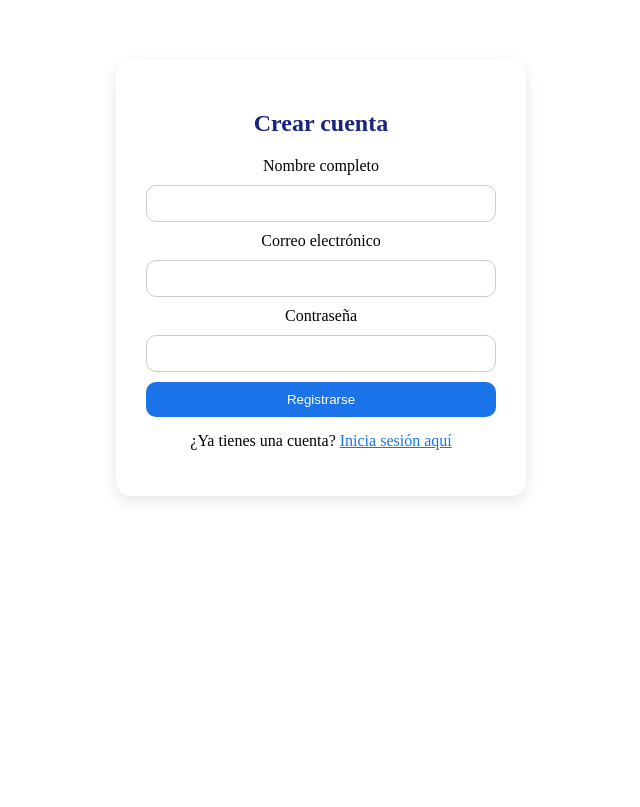
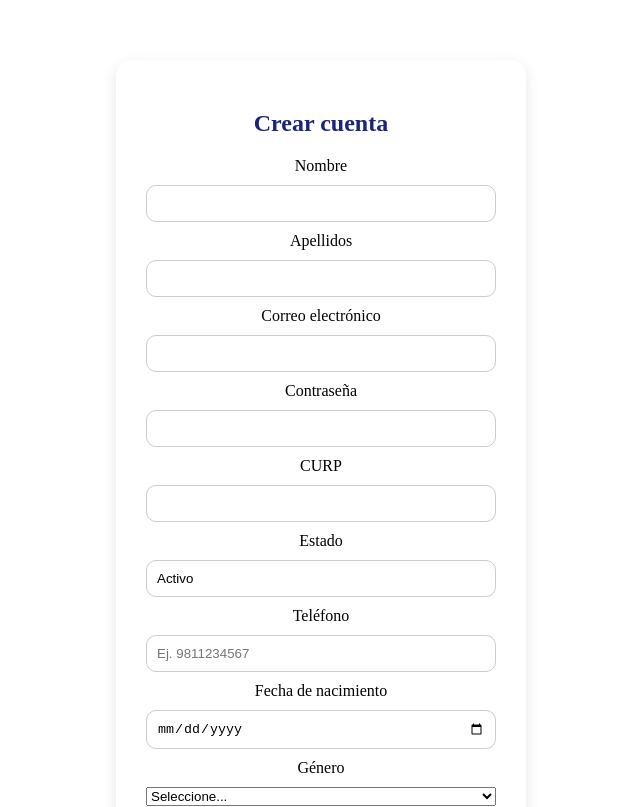
Before and after one commit to CanulJ/QRSalud, an Angular app: page /registro in a window 1280 px wide. Shown: the top 807 px of the page, without its empty margins (319-959 px from the left). Built offline with nearby package versions, Linux system fonts and the light colour scheme.

Commit message:
Edicion de usuarios

```diff
--- a/src/app/Pages/inicio/inicio.html
+++ b/src/app/Pages/inicio/inicio.html
@@ -7,18 +7,28 @@
   </div>
   <div class="card__content">
     <div class="card__text" style="text-align: center">
-        <p class="card__title">{{ usuario?.nombre || 'Usuario' }}</p>
+      <p class="card__title">{{ usuario?.nombre || 'Usuario' }} {{ usuario?.apellidos || '' }}</p>
       <p class="card__description">
+        <!-- Datos críticos -->
+        <strong>Fecha de nacimiento:</strong> {{ usuario?.fechanacimiento | date:'mediumDate' }}<br />
+        <strong>Género:</strong> {{ usuario?.genero || 'No disponible' }}<br />
+        <strong>Estado:</strong> {{ usuario?.estado || 'No disponible' }}<br />
+        <strong>Teléfono:</strong> {{ usuario?.telefono || 'No disponible' }}<br />
+        <strong>CURP:</strong> {{ usuario?.curp || 'No disponible' }}<br />
+        <strong>Origen:</strong> {{ usuario?.originario || 'No disponible' }}<br />
+
+        <!-- Datos administrativos / secundarios -->
         <strong>Correo:</strong> {{ usuario?.correo || 'No disponible' }}<br />
         <strong>Fecha de registro:</strong> {{ usuario?.fecha_creacion | date:'mediumDate' }}
       </p>
     </div>
     <div class="card__footer">
-
-
+      <!-- Aquí puedes agregar botones o acciones si quieres -->
     </div>
   </div>
 </div>
+
+
 
   <!-- Tarjeta Médica -->
   <div class="card card-medica" style="margin-top: 30px;">
--- a/src/app/Pages/registro/registro.html
+++ b/src/app/Pages/registro/registro.html
@@ -1,17 +1,56 @@
 <div class="registro-container">
   <h2>Crear cuenta</h2>
 
-  <form (ngSubmit)="registrarUsuario()">
-    <label>Nombre completo</label>
+  <form (ngSubmit)="registrarUsuario()" #formRegistro="ngForm">
+    <!-- Nombre -->
+    <label>Nombre</label>
     <input type="text" [(ngModel)]="nuevoUsuario.nombre" name="nombre" required>
 
+    <!-- Apellidos -->
+    <label>Apellidos</label>
+    <input type="text" [(ngModel)]="nuevoUsuario.apellidos" name="apellidos" required>
+
+    <!-- Correo -->
     <label>Correo electrónico</label>
     <input type="email" [(ngModel)]="nuevoUsuario.correo" name="correo" required>
 
+    <!-- Contraseña -->
     <label>Contraseña</label>
     <input type="password" [(ngModel)]="nuevoUsuario.password_hash" name="password_hash" required>
 
-    <button type="submit">Registrarse</button>
+    <!-- CURP -->
+    <label>CURP</label>
+    <input type="text" [(ngModel)]="nuevoUsuario.curp" name="curp" maxlength="18">
+
+    <!-- Estado -->
+    <label>Estado</label>
+    <input type="text" [(ngModel)]="nuevoUsuario.estado" name="estado">
+
+    <!-- Teléfono -->
+    <label>Teléfono</label>
+    <input type="tel" [(ngModel)]="nuevoUsuario.telefono" name="telefono" pattern="[0-9]{10}" placeholder="Ej. 9811234567">
+
+    <!-- Fecha de nacimiento -->
+    <label>Fecha de nacimiento</label>
+    <input type="date" [(ngModel)]="nuevoUsuario.fechanacimiento" name="fechanacimiento">
+
+    <!-- Género -->
+    <label>Género</label>
+    <select [(ngModel)]="nuevoUsuario.genero" name="genero" required>
+      <option value="">Seleccione...</option>
+      <option value="Masculino">Masculino</option>
+      <option value="Femenino">Femenino</option>
+      <option value="Otro">Otro</option>
+    </select>
+
+    <!-- Originario -->
+    <label>Originario de</label>
+    <input type="text" [(ngModel)]="nuevoUsuario.originario" name="originario">
+
+    <!-- Campo oculto de rolid -->
+    <input type="hidden" [(ngModel)]="nuevoUsuario.rolid" name="rolid" value="2">
+
+    <button type="submit" [disabled]="formRegistro.invalid">Registrarse</button>
   </form>
 
   <p class="mensaje" *ngIf="mensaje">{{ mensaje }}</p>
--- a/src/app/Pages/registro/registro.ts
+++ b/src/app/Pages/registro/registro.ts
@@ -1,5 +1,4 @@
 import { Component } from '@angular/core';
-import { Usuarios } from '../../Models/Usuarios';
 import { UsuariosService } from '../../Services/usuarios.service';
 import { Router } from '@angular/router';
 import { CommonModule } from '@angular/common';
@@ -9,19 +8,25 @@ import { FormsModule } from '@angular/forms';
   selector: 'app-registro',
   imports: [CommonModule, FormsModule],
   templateUrl: './registro.html',
-  styleUrl: './registro.css'
+  styleUrls: ['./registro.css']
 })
 export class Registro {
 
   nuevoUsuario: any = {
     id: 0,
     nombre: '',
+    apellidos: '',
     correo: '',
     password_hash: '',
     fecha_creacion: new Date(),
-  isActive: true  // ahora es un array
+    fechanacimiento: new Date(),
+    curp: '',
+    estado: 'Activo',
+    rolid: 1,
+    telefono: '',
+    genero: '',
+    originario: ''
   };
-
 
   mensaje = '';
   error = '';
@@ -32,22 +37,39 @@ nuevoUsuario: any = {
   ) {}
 
   registrarUsuario() {
-  if (!this.nuevoUsuario.nombre || !this.nuevoUsuario.correo || !this.nuevoUsuario.password_hash) {
-    this.error = 'Por favor llena todos los campos';
+    const u = this.nuevoUsuario;
+
+    // Validación de campos obligatorios
+    if (!u.nombre || !u.apellidos || !u.correo || !u.password_hash || !u.curp) {
+      this.error = 'Por favor llena todos los campos obligatorios.';
       this.mensaje = '';
       return;
     }
 
-  // Convertir fecha a string compatible con PostgreSQL
+    // Asegurar que las fechas sean Date antes de usar toISOString
+    const fechaCreacion = u.fecha_creacion instanceof Date ? u.fecha_creacion : new Date(u.fecha_creacion);
+    const fechaNacimiento = u.fechanacimiento instanceof Date ? u.fechanacimiento : new Date(u.fechanacimiento);
+
+    // Mapear campos correctamente para el backend
     const usuarioParaEnviar = {
-    ...this.nuevoUsuario,
-    fecha_creacion: this.nuevoUsuario.fecha_creacion.toISOString().split('T')[0] // YYYY-MM-DD
+      nombre: u.nombre,
+      apellidos: u.apellidos,
+      correo: u.correo,
+      password: u.password_hash,                  // lo que la API espera
+      curp: u.curp,
+      estado: u.estado || 'Activo',
+      rolid: u.rolid ?? 2,                        // valor por defecto
+      telefono: u.telefono,
+      genero: u.genero,
+      originario: u.originario,
+      fecha_creacion: fechaCreacion.toISOString().split('T')[0],
+      fechanacimiento: fechaNacimiento.toISOString().split('T')[0], // nombre correcto para la DB
     };
 
     console.log('Datos a enviar al backend:', usuarioParaEnviar);
 
     this.usuariosService.crearUsuario(usuarioParaEnviar).subscribe({
-    next: (data) => {
+      next: () => {
         this.mensaje = 'Usuario registrado exitosamente 🎉';
         this.error = '';
         setTimeout(() => this.router.navigate(['/login']), 1500);
@@ -59,10 +81,7 @@ nuevoUsuario: any = {
     });
   }
 
-
   irALogin() {
     this.router.navigate(['/login']);
   }
-
-
 }
```
Also changed, not shown: src/app/Models/Usuarios.ts (+8 -0 lines). Lines whose indentation alone changed are shown as unchanged.
